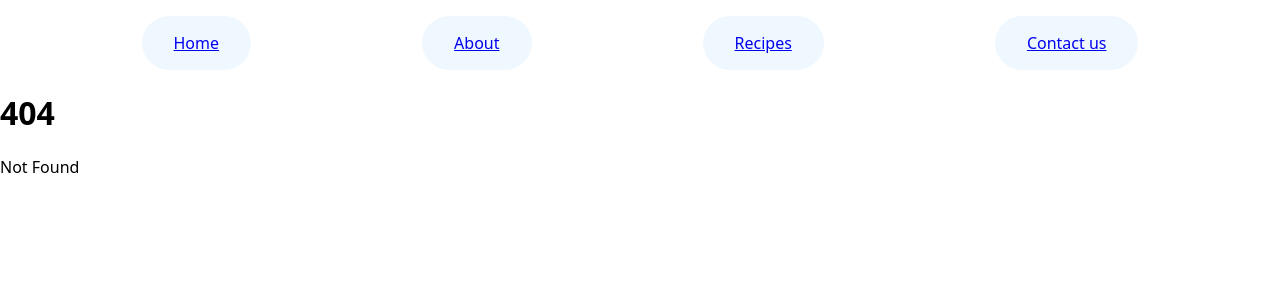
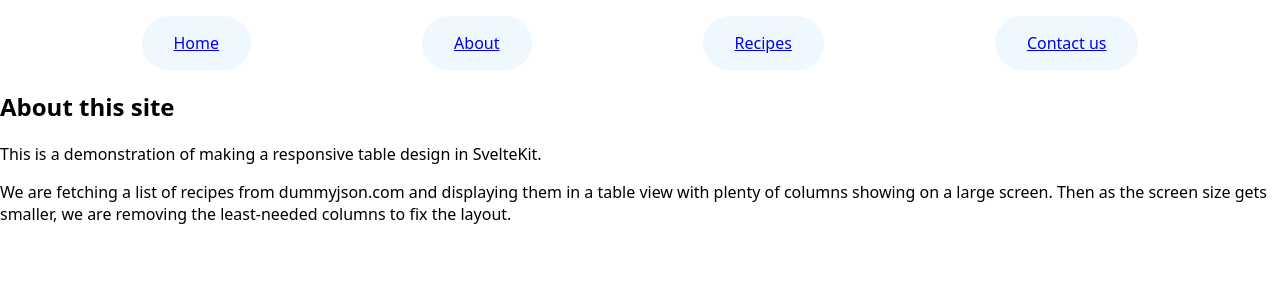
Before and after one commit to bit-web-1/recipe-app-demo, a SvelteKit app: page /about in a window 1280 px wide. Before the commit this address had no page. Shown: the top 300 px of the page. Built offline with nearby package versions, Linux system fonts and the light colour scheme.

Commit message:
Add about page

```diff
--- /dev/null
+++ b/src/routes/about/+page.svelte
@@ -0,0 +1,3 @@
+<h2>About this site</h2>
+<p>This is a demonstration of making a responsive table design in SvelteKit.</p>
+<p>We are fetching a list of recipes from dummyjson.com and displaying them in a table view with plenty of columns showing on a large screen. Then as the screen size gets smaller, we are removing the least-needed columns to fix the layout.</p>
```
